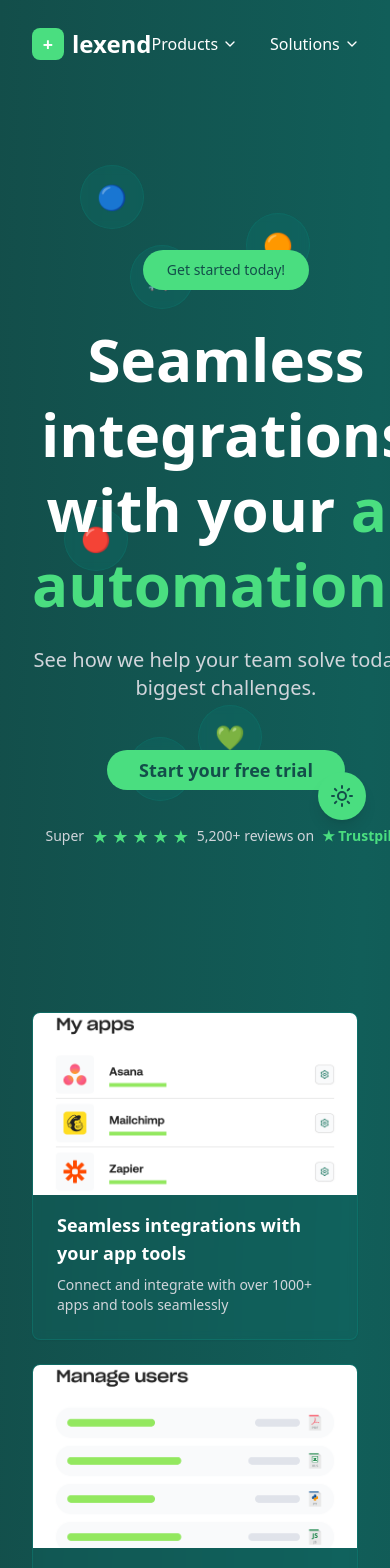
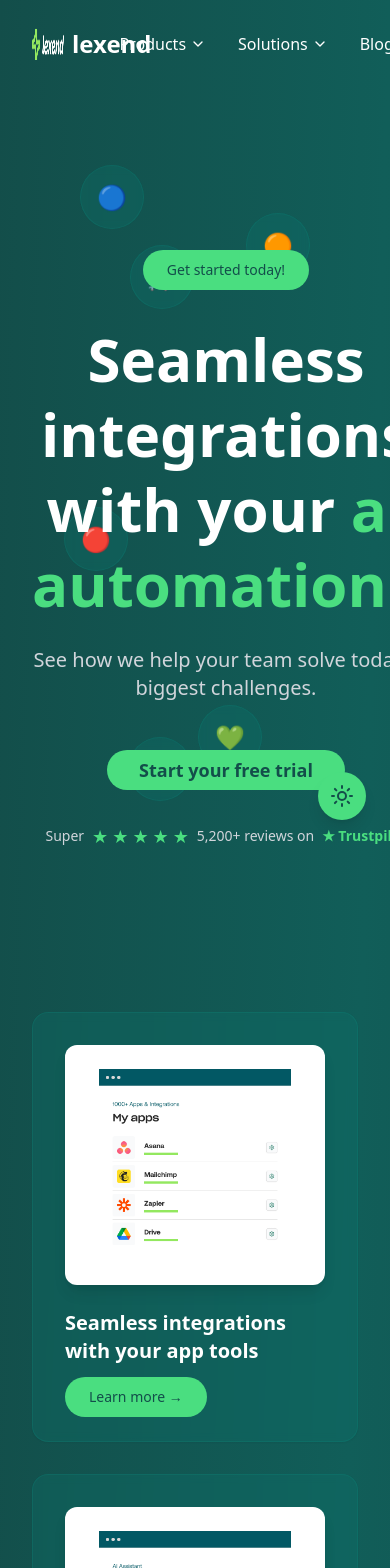
Before and after one commit to Swapriyasrivastava/seamless-words-web, a React (Vite) app: page / in a window 390 px wide. Shown: the top 1568 px of the page. Built offline with nearby package versions, Linux system fonts and the light colour scheme.

Commit message:
Refactor: Update UI and features
Updated the main feature section design, logo, and removed the "my apps" section. Added a scroll-to-top button and adjusted color layouts for page distinction. Removed the image from the "Go Pro" section.

```diff
--- a/src/components/FeaturesSection.tsx
+++ b/src/components/FeaturesSection.tsx
@@ -1,5 +1,6 @@
 
 import { Card, CardContent } from "@/components/ui/card";
+import { Button } from "@/components/ui/button";
 
 const FeaturesSection = () => {
   const features = [
@@ -38,20 +39,22 @@ const FeaturesSection = () => {
   return (
     <section className="py-20 px-8">
       <div className="max-w-6xl mx-auto">
-        <div className="grid grid-cols-1 md:grid-cols-2 lg:grid-cols-3 gap-6">
+        <div className="grid grid-cols-1 md:grid-cols-2 gap-8">
           {features.map((feature, index) => (
-            <Card key={index} className="bg-teal-700/20 border-teal-600/30 backdrop-blur-sm hover-scale overflow-hidden">
+            <Card key={index} className="bg-teal-700/30 border-teal-600/20 backdrop-blur-sm hover-scale overflow-hidden rounded-2xl">
               <CardContent className="p-0">
-                <div className="aspect-video w-full mb-4">
-                  <img
-                    src={feature.image}
-                    alt={feature.title}
-                    className="w-full h-full object-cover"
-                  />
-                </div>
-                <div className="p-6 pt-0">
-                  <h3 className="text-white font-semibold mb-2 text-lg">{feature.title}</h3>
-                  <p className="text-gray-300 text-sm">{feature.description}</p>
+                <div className="p-8 pb-6">
+                  <div className="bg-white rounded-xl p-6 mb-6 shadow-lg">
+                    <img
+                      src={feature.image}
+                      alt={feature.title}
+                      className="w-full h-48 object-contain"
+                    />
+                  </div>
+                  <h3 className="text-white font-semibold mb-3 text-xl">{feature.title}</h3>
+                  <Button className="bg-green-400 hover:bg-green-500 text-teal-900 px-6 py-2 rounded-full text-sm font-medium">
+                    Learn more →
+                  </Button>
                 </div>
               </CardContent>
             </Card>
--- a/src/components/Navigation.tsx
+++ b/src/components/Navigation.tsx
@@ -6,9 +6,11 @@ const Navigation = () => {
   return (
     <nav className="flex justify-between items-center px-8 py-6 relative z-50">
       <div className="flex items-center space-x-2">
-        <div className="w-8 h-8 bg-green-400 rounded-lg flex items-center justify-center">
-          <span className="text-white font-bold text-lg">+</span>
-        </div>
+        <img
+          src="/lovable-uploads/7bd09204-e7d1-4286-afc3-97b1b535f663.png"
+          alt="Lexend Logo"
+          className="w-8 h-8"
+        />
         <span className="text-2xl font-bold text-white">lexend</span>
       </div>
 
--- a/src/components/PricingSection.tsx
+++ b/src/components/PricingSection.tsx
@@ -93,16 +93,6 @@ const PricingSection = () => {
                 <p className="text-gray-300 mt-2">One month only</p>
               </div>
 
-              {isYearly && (
-                <div className="mb-6">
-                  <img
-                    src="/lovable-uploads/422b924a-54f1-410b-9aed-7a9f093c7dc5.png"
-                    alt="Yearly Plan Reports"
-                    className="w-full h-48 object-cover rounded-lg"
-                  />
-                </div>
-              )}
-
               <div className="mb-8">
                 <h4 className="text-white font-semibold mb-4">Standout features</h4>
                 <ul className="space-y-3 text-gray-300">
--- /dev/null
+++ b/src/components/ScrollToTop.tsx
@@ -0,0 +1,43 @@
+
+import { useState, useEffect } from "react";
+import { ArrowUp } from "lucide-react";
+
+const ScrollToTop = () => {
+  const [isVisible, setIsVisible] = useState(false);
+
+  useEffect(() => {
+    const toggleVisibility = () => {
+      if (window.pageYOffset > 300) {
+        setIsVisible(true);
+      } else {
+        setIsVisible(false);
+      }
+    };
+
+    window.addEventListener("scroll", toggleVisibility);
+    return () => window.removeEventListener("scroll", toggleVisibility);
+  }, []);
+
+  const scrollToTop = () => {
+    window.scrollTo({
+      top: 0,
+      behavior: "smooth"
+    });
+  };
+
+  if (!isVisible) {
+    return null;
+  }
+
+  return (
+    <button
+      onClick={scrollToTop}
+      className="fixed bottom-20 right-6 z-40 bg-teal-600 hover:bg-teal-700 text-white p-3 rounded-full shadow-lg transition-all duration-300 hover:scale-110"
+      aria-label="Scroll to top"
+    >
+      <ArrowUp className="w-6 h-6" />
+    </button>
+  );
+};
+
+export default ScrollToTop;
--- a/src/pages/Index.tsx
+++ b/src/pages/Index.tsx
@@ -13,6 +13,7 @@ import FAQSection from "@/components/FAQSection";
 import Footer from "@/components/Footer";
 import Navigation from "@/components/Navigation";
 import DarkModeToggle from "@/components/DarkModeToggle";
+import ScrollToTop from "@/components/ScrollToTop";
 
 const Index = () => {
   return (
@@ -27,6 +28,7 @@ const Index = () => {
       <FAQSection />
       <Footer />
       <DarkModeToggle />
+      <ScrollToTop />
     </div>
   );
 };
```
Also changed, not shown: public/lovable-uploads/7bd09204-e7d1-4286-afc3-97b1b535f663.png (added).
